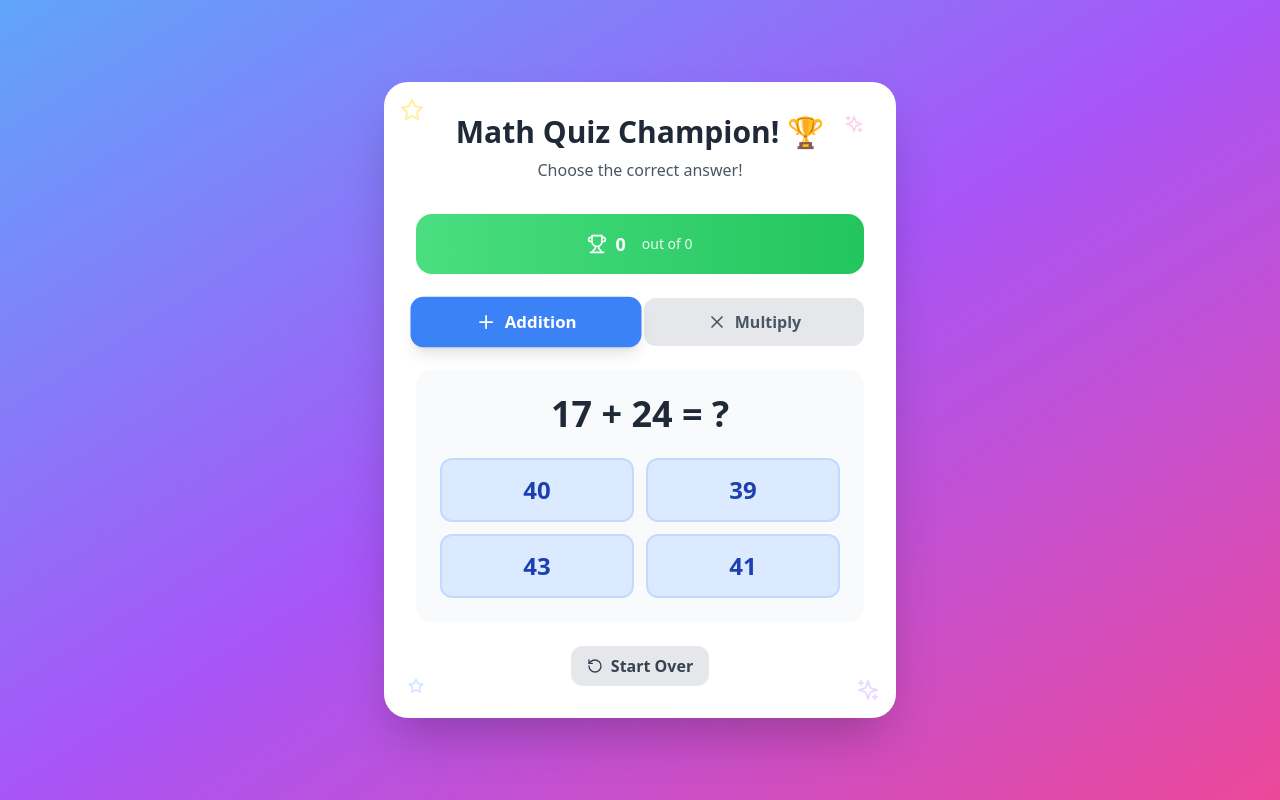
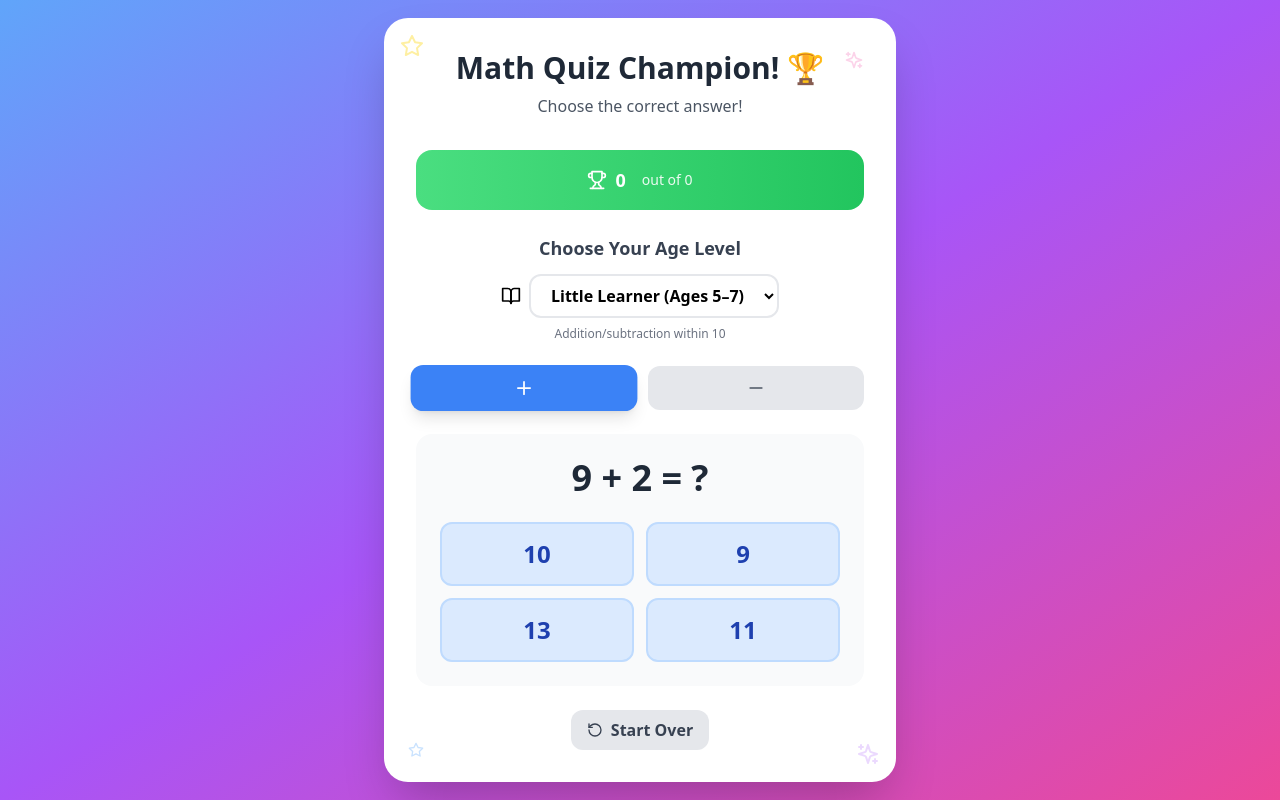
Before and after one commit to ilyaUsoltsev/math, a React (Vite) app: page / in a window 1280 px wide. Built offline with nearby package versions, Linux system fonts and the light colour scheme.

Commit message:
Make groups of learners

```diff
--- a/src/App.tsx
+++ b/src/App.tsx
@@ -1,7 +1,18 @@
 import React, { useState, useEffect } from 'react';
-import { Plus, X, Star, Trophy, Sparkles, RotateCcw } from 'lucide-react';
+import { Plus, X, Star, Trophy, Sparkles, RotateCcw, Minus, Percent, Baby, BookOpen, GraduationCap, Brain } from 'lucide-react';
 
-type Operation = 'addition' | 'multiplication';
+type Operation = 'addition' | 'multiplication' | 'subtraction' | 'division';
+
+type AgeGroup = 'baby' | 'little' | 'explorer' | 'apprentice';
+
+interface AgeGroupConfig {
+  name: string;
+  icon: React.ReactNode;
+  description: string;
+  maxNumber: number;
+  operations: Operation[];
+  color: string;
+}
 
 interface Problem {
   num1: number;
@@ -12,7 +23,8 @@ interface Problem {
 }
 
 function App() {
-  const [operation, setOperation] = useState<Operation>('addition');
+  const [selectedAgeGroup, setSelectedAgeGroup] = useState<AgeGroup>('little');
+  const [selectedOperations, setSelectedOperations] = useState<Set<Operation>>(new Set(['addition']));
   const [currentProblem, setCurrentProblem] = useState<Problem | null>(null);
   const [selectedAnswer, setSelectedAnswer] = useState<number | null>(null);
   const [score, setScore] = useState(0);
@@ -21,10 +33,89 @@ function App() {
   const [showCelebration, setShowCelebration] = useState(false);
   const [isAnswered, setIsAnswered] = useState(false);
 
+  // Age group configurations
+  const ageGroups: Record<AgeGroup, AgeGroupConfig> = {
+    baby: {
+      name: 'Baby Brain (Ages 3–5)',
+      icon: <Baby className="w-5 h-5" />,
+      description: 'Basic shapes, colors, number recognition',
+      maxNumber: 5,
+      operations: ['addition'],
+      color: 'bg-pink-500'
+    },
+    little: {
+      name: 'Little Learner (Ages 5–7)',
+      icon: <BookOpen className="w-5 h-5" />,
+      description: 'Addition/subtraction within 10',
+      maxNumber: 10,
+      operations: ['addition', 'subtraction'],
+      color: 'bg-blue-500'
+    },
+    explorer: {
+      name: 'Learner (Ages 7–9)',
+      icon: <Brain className="w-5 h-5" />,
+      description: 'Multiplication, division within 10, Addition/subtraction within 100',
+      maxNumber: 100,
+      operations: ['addition', 'subtraction', 'multiplication', 'division'],
+      color: 'bg-purple-500'
+    },
+    apprentice: {
+      name: 'Student (Ages 9–11)',
+      icon: <GraduationCap className="w-5 h-5" />,
+      description: 'Fractions, decimals, Multiplication/division within 100, Addition/subtraction within 1000',
+      maxNumber: 1000,
+      operations: ['addition', 'subtraction', 'multiplication', 'division'],
+      color: 'bg-green-500'
+    }
+  };
+
+  // Select age group
+  const selectAgeGroup = (ageGroup: AgeGroup) => {
+    if (isAnswered) return;
+
+    setSelectedAgeGroup(ageGroup);
+    const config = ageGroups[ageGroup];
+    setSelectedOperations(new Set(config.operations));
+  };
+
+  // Toggle operation selection
+  const toggleOperation = (operation: Operation) => {
+    if (isAnswered) return;
+
+    const newSelectedOperations = new Set(selectedOperations);
+    if (newSelectedOperations.has(operation)) {
+      newSelectedOperations.delete(operation);
+    } else {
+      newSelectedOperations.add(operation);
+    }
+
+    // Ensure at least one operation is selected
+    if (newSelectedOperations.size === 0) {
+      newSelectedOperations.add('addition');
+    }
+
+    setSelectedOperations(newSelectedOperations);
+  };
+
   // Generate random wrong answers
   const generateWrongAnswers = (correctAnswer: number, operation: Operation): number[] => {
     const wrongAnswers: number[] = [];
-    const range = operation === 'addition' ? 20 : 30;
+    let range = 20;
+
+    switch (operation) {
+      case 'addition':
+        range = 20;
+        break;
+      case 'subtraction':
+        range = 20;
+        break;
+      case 'multiplication':
+        range = 30;
+        break;
+      case 'division':
+        range = 25;
+        break;
+    }
 
     while (wrongAnswers.length < 3) {
       let wrongAnswer: number;
@@ -47,19 +138,63 @@ function App() {
 
   // Generate a new problem
   const generateProblem = () => {
+    if (selectedOperations.size === 0) return;
+
+    const config = ageGroups[selectedAgeGroup];
+    const maxNumber = config.maxNumber;
+
+    // Select a random operation from the selected ones
+    const operationsArray = Array.from(selectedOperations);
+    const randomOperation = operationsArray[Math.floor(Math.random() * operationsArray.length)];
+
     let num1: number, num2: number, correctAnswer: number;
 
-    if (operation === 'addition') {
-      num1 = Math.floor(Math.random() * 50) + 1;
-      num2 = Math.floor(Math.random() * 50) + 1;
+    switch (randomOperation) {
+      case 'addition':
+        if (selectedAgeGroup === 'baby') {
+          // Baby Brain: Simple counting with shapes
+          num1 = Math.floor(Math.random() * 3) + 1;
+          num2 = Math.floor(Math.random() * 3) + 1;
+        } else {
+          num1 = Math.floor(Math.random() * maxNumber) + 1;
+          num2 = Math.floor(Math.random() * maxNumber) + 1;
+        }
         correctAnswer = num1 + num2;
+        break;
+      case 'subtraction':
+        num1 = Math.floor(Math.random() * maxNumber) + 1;
+        num2 = Math.floor(Math.random() * num1) + 1; // Ensure positive result
+        correctAnswer = num1 - num2;
+        break;
+      case 'multiplication':
+        if (selectedAgeGroup === 'explorer') {
+          // Math Explorer: within 10
+          num1 = Math.floor(Math.random() * 10) + 1;
+          num2 = Math.floor(Math.random() * 10) + 1;
         } else {
-      num1 = Math.floor(Math.random() * 12) + 1;
-      num2 = Math.floor(Math.random() * 12) + 1;
+          // Apprentice: within 100
+          num1 = Math.floor(Math.random() * 100) + 1;
+          num2 = Math.floor(Math.random() * 100) + 1;
+        }
         correctAnswer = num1 * num2;
+        break;
+      case 'division':
+        if (selectedAgeGroup === 'explorer') {
+          // Math Explorer: within 10
+          num2 = Math.floor(Math.random() * 10) + 1;
+          const product = Math.floor(Math.random() * 10) + 1;
+          num1 = num2 * product; // Ensure whole number result
+        } else {
+          // Apprentice: within 100
+          num2 = Math.floor(Math.random() * 100) + 1;
+          const product = Math.floor(Math.random() * 100) + 1;
+          num1 = num2 * product; // Ensure whole number result
+        }
+        correctAnswer = num1 / num2;
+        break;
     }
 
-    const wrongAnswers = generateWrongAnswers(correctAnswer, operation);
+    const wrongAnswers = generateWrongAnswers(correctAnswer, randomOperation);
     const allOptions = [correctAnswer, ...wrongAnswers];
 
     // Shuffle the options
@@ -68,7 +203,7 @@ function App() {
     setCurrentProblem({
       num1,
       num2,
-      operation,
+      operation: randomOperation,
       correctAnswer,
       options: shuffledOptions
     });
@@ -90,7 +225,7 @@ function App() {
 
     if (isCorrect) {
       setScore(prev => prev + 1);
-      setFeedback('Awesome! 🌟');
+      setFeedback('Good! 🌟');
       setShowCelebration(true);
     } else {
       setFeedback(`Not quite! The answer is ${currentProblem?.correctAnswer}. Try the next one! 💪`);
@@ -99,7 +234,7 @@ function App() {
     // Auto-generate next problem after delay
     setTimeout(() => {
       generateProblem();
-    }, isCorrect ? 1500 : 2500);
+    }, isCorrect ? 1000 : 2500);
   };
 
   // Reset the game
@@ -115,7 +250,7 @@ function App() {
   // Generate initial problem
   useEffect(() => {
     generateProblem();
-  }, [operation]);
+  }, [selectedOperations, selectedAgeGroup]);
 
   const accuracy = totalProblems > 0 ? Math.round((score / totalProblems) * 100) : 0;
 
@@ -164,32 +299,87 @@ function App() {
           </div>
         </div>
 
+        {/* Age Group Selection */}
+        <div className="mb-6 relative z-10">
+          <h3 className="text-lg font-semibold text-gray-700 mb-3 text-center">Choose Your Age Level</h3>
+          <div className="flex items-center justify-center space-x-2 mb-2">
+            {ageGroups[selectedAgeGroup].icon}
+            <select
+              value={selectedAgeGroup}
+              onChange={(e) => selectAgeGroup(e.target.value as AgeGroup)}
+              disabled={isAnswered}
+              className={`px-4 py-2 rounded-xl font-semibold transition-all duration-300 border-2 ${
+                isAnswered
+                  ? 'opacity-50 cursor-not-allowed bg-gray-100'
+                  : 'bg-white hover:border-gray-400'
+              } ${ageGroups[selectedAgeGroup].color.replace('bg-', 'border-')}`}
+            >
+              {Object.entries(ageGroups).map(([key, config]) => (
+                <option key={key} value={key}>
+                  {config.name}
+                </option>
+              ))}
+            </select>
+          </div>
+          <p className="text-xs text-gray-500 text-center">
+            {ageGroups[selectedAgeGroup].description}
+          </p>
+        </div>
+
         {/* Operation Selection */}
-        <div className="flex space-x-2 mb-6 relative z-10">
+        <div className="grid grid-cols-2 gap-4 mb-6 relative z-10">
+          {ageGroups[selectedAgeGroup].operations.includes('addition') && (
             <button
-            onClick={() => setOperation('addition')}
+              onClick={() => toggleOperation('addition')}
               disabled={isAnswered}
-            className={`flex-1 flex items-center justify-center space-x-2 py-3 px-4 rounded-xl font-semibold transition-all duration-300 ${
-              operation === 'addition'
+              className={`flex items-center justify-center space-x-2 py-3 px-4 rounded-xl font-semibold transition-all duration-300 ${
+                selectedOperations.has('addition')
                   ? 'bg-blue-500 text-white shadow-lg transform scale-105'
                   : 'bg-gray-200 text-gray-600 hover:bg-gray-300'
               } ${isAnswered ? 'opacity-50 cursor-not-allowed' : ''}`}
             >
               <Plus className="w-5 h-5" />
-            <span>Addition</span>
             </button>
+          )}
+          {ageGroups[selectedAgeGroup].operations.includes('subtraction') && (
             <button
-            onClick={() => setOperation('multiplication')}
+              onClick={() => toggleOperation('subtraction')}
               disabled={isAnswered}
-            className={`flex-1 flex items-center justify-center space-x-2 py-3 px-4 rounded-xl font-semibold transition-all duration-300 ${
-              operation === 'multiplication'
+              className={`flex items-center justify-center space-x-2 py-3 px-4 rounded-xl font-semibold transition-all duration-300 ${
+                selectedOperations.has('subtraction')
+                  ? 'bg-red-500 text-white shadow-lg transform scale-105'
+                  : 'bg-gray-200 text-gray-600 hover:bg-gray-300'
+              } ${isAnswered ? 'opacity-50 cursor-not-allowed' : ''}`}
+            >
+              <Minus className="w-5 h-5" />
+            </button>
+          )}
+          {ageGroups[selectedAgeGroup].operations.includes('multiplication') && (
+            <button
+              onClick={() => toggleOperation('multiplication')}
+              disabled={isAnswered}
+              className={`flex items-center justify-center space-x-2 py-3 px-4 rounded-xl font-semibold transition-all duration-300 ${
+                selectedOperations.has('multiplication')
                   ? 'bg-purple-500 text-white shadow-lg transform scale-105'
                   : 'bg-gray-200 text-gray-600 hover:bg-gray-300'
               } ${isAnswered ? 'opacity-50 cursor-not-allowed' : ''}`}
             >
               <X className="w-5 h-5" />
-            <span>Multiply</span>
             </button>
+          )}
+          {ageGroups[selectedAgeGroup].operations.includes('division') && (
+            <button
+              onClick={() => toggleOperation('division')}
+              disabled={isAnswered}
+              className={`flex items-center justify-center space-x-2 py-3 px-4 rounded-xl font-semibold transition-all duration-300 ${
+                selectedOperations.has('division')
+                  ? 'bg-green-500 text-white shadow-lg transform scale-105'
+                  : 'bg-gray-200 text-gray-600 hover:bg-gray-300'
+              } ${isAnswered ? 'opacity-50 cursor-not-allowed' : ''}`}
+            >
+              <Percent className="w-5 h-5" />
+            </button>
+          )}
         </div>
 
         {/* Math Problem */}
@@ -197,7 +387,12 @@ function App() {
           <div className="text-center mb-6 relative z-10">
             <div className="bg-gray-50 rounded-2xl p-6 mb-6">
               <div className="text-4xl font-bold text-gray-800 mb-6">
-                {currentProblem.num1} {operation === 'addition' ? '+' : '×'} {currentProblem.num2} = ?
+                {currentProblem.num1} {
+                  currentProblem.operation === 'addition' ? '+' :
+                  currentProblem.operation === 'subtraction' ? '-' :
+                  currentProblem.operation === 'multiplication' ? '×' :
+                  '%'
+                } {currentProblem.num2} = ?
               </div>
 
               {/* Multiple Choice Options */}
```
Lines whose indentation alone changed are shown as unchanged.
